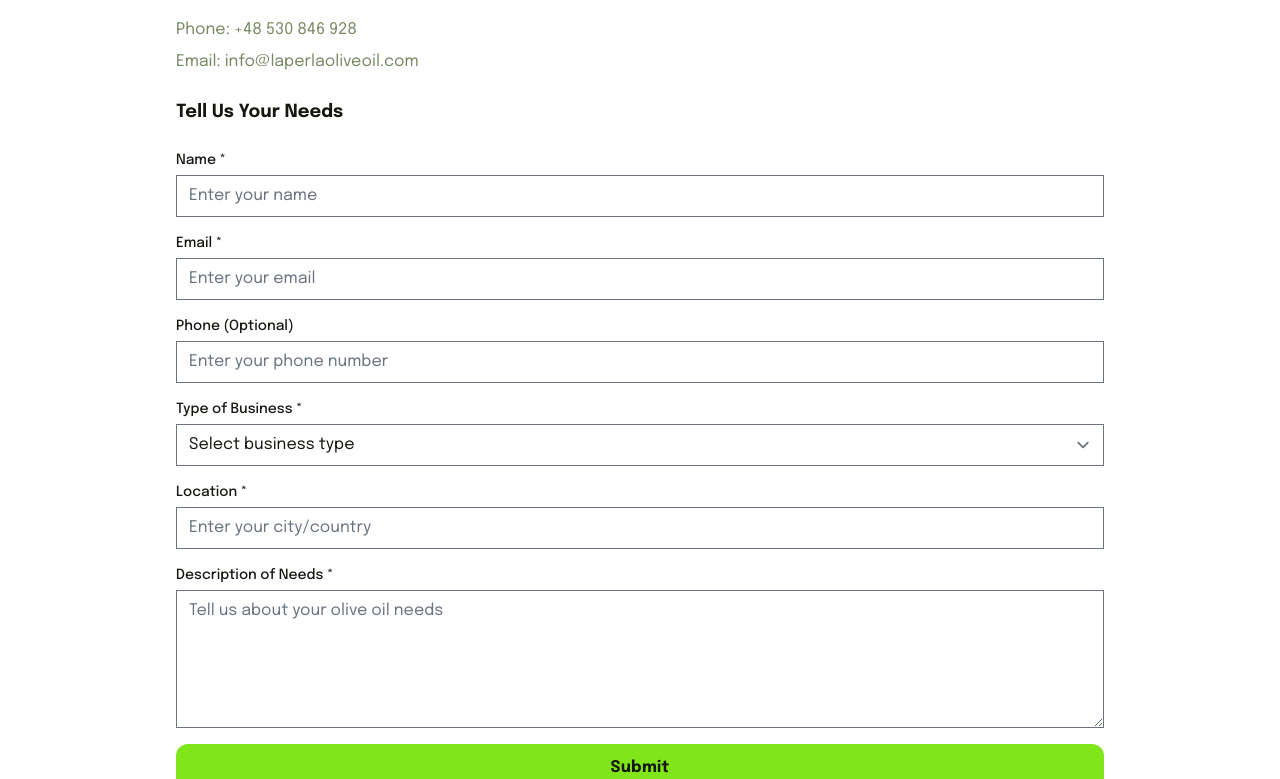
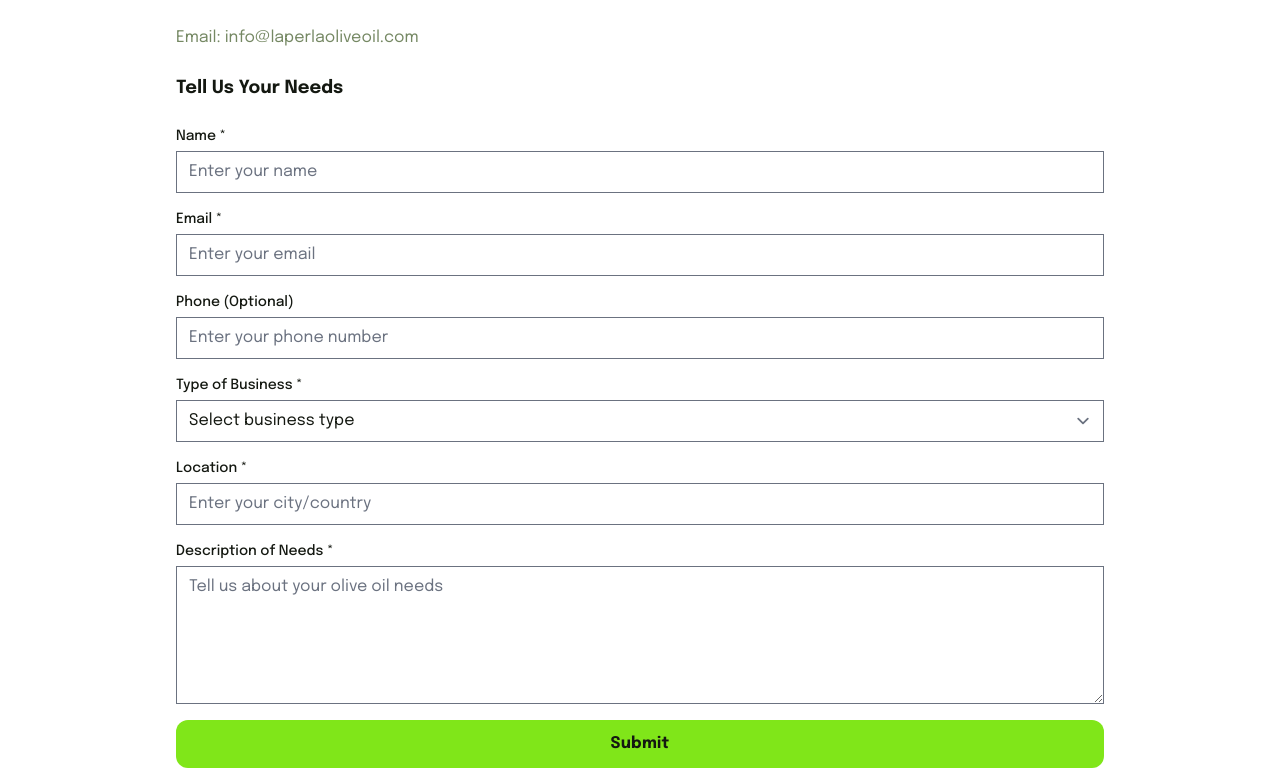
Before and after one commit to hannibalxx01/test, a plain HTML site: page docs/contact.html in a window 1280 px wide. Shown: the part 321-1100 px from the top of the page. Drawn offline with nearby package versions, Linux system fonts and the light colour scheme; a web font is replaced by a local one.

Commit message:
Update contact.html

```diff
--- a/docs/contact.html
+++ b/docs/contact.html
@@ -251,14 +251,7 @@
                 <div class="flex flex-col gap-2">
                   <p
                     class="text-[#758863] text-base font-normal leading-normal"
-                    data-en="Phone: +48 530 846 928"
-                    data-pl="Telefon: +48 530 846 928"
-                    data-it="Telefono: +48 530 846 928"
-                    data-es="Teléfono: +48 530 846 928"
-                    data-pt="Telefone: +48 530 846 928"
-                    data-ar="الهاتف: +48 530 846 928"
                   >
-                    Phone: +48 530 846 928
                   </p>
                   <p
                     class="text-[#758863] text-base font-normal leading-normal"
```
